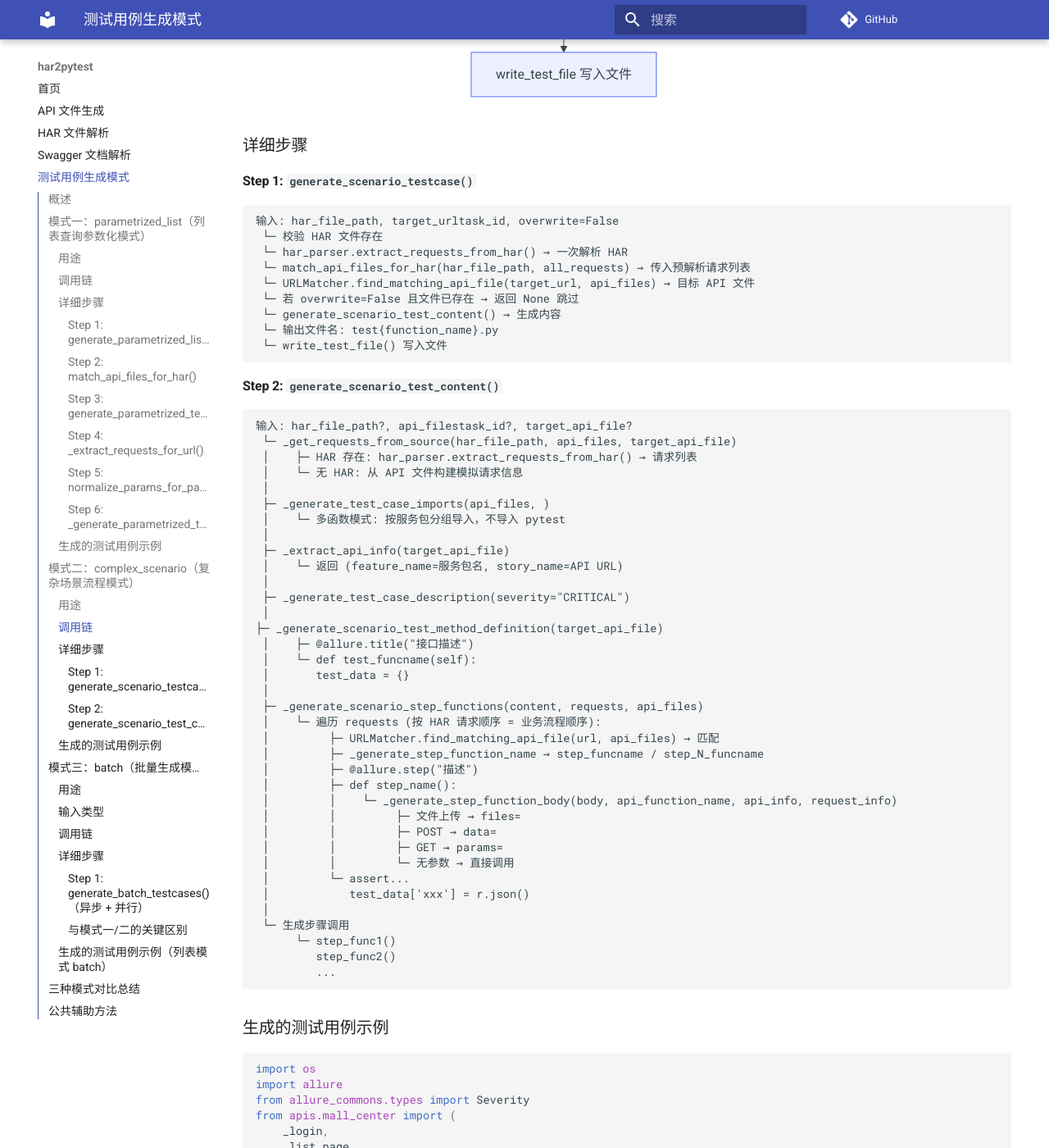
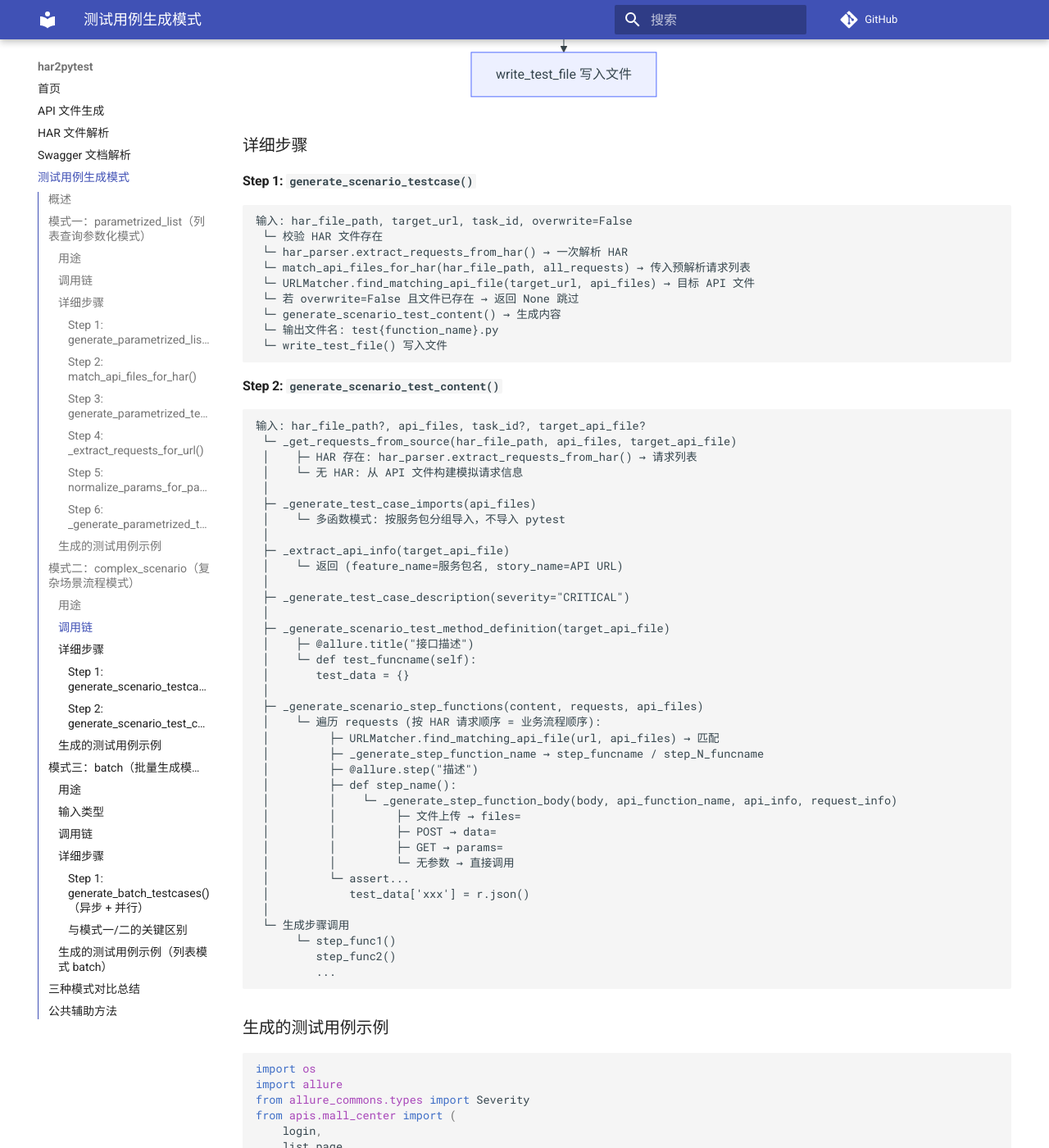
Before and after one commit to hewei198711/har2pytest, an MkDocs documentation site: the page built from docs/testcase_generation_modes.md, in a window 1280 px wide and 1400 px high, scrolled down 7602 px. Shown: the whole window at 82% size. Built offline with MkDocs 1.6.1 and Material for MkDocs 9.7.7, drawn with Linux system fonts in a browser that asks for light colours; comment, search, counter and statistics services are not loaded; some of the changed text lies outside the part shown.

````diff
--- a/docs/testcase_generation_modes.md
+++ b/docs/testcase_generation_modes.md
@@ -47,7 +47,7 @@ flowchart TD
 #### Step 1: `generate_parametrized_list_testcases()`
 
 ```
-输入: har_file_pathtask_id, target_url?, overwrite=False
+输入: har_file_path, task_id, target_url?, overwrite=False
  └─ 校验 HAR 文件存在
  └─ match_api_files_for_har() → 获取匹配的 API 文件列表
  └─ 遍历每个 api_file:
@@ -88,8 +88,8 @@ flowchart TD
  ├─ 无参数 → 返回 None
  │
  └─ [生成代码]
-      ├─ _generate_test_case_imports(单函数, )
-     ├─ _generate_test_case_description(severity="NORMAL")
+      ├─ _generate_test_case_imports(单函数)
+    ├─ _generate_test_case_description(severity="NORMAL")
      └─ _generate_parametrized_test_methods(param_items, ...)
 ```
 
@@ -146,7 +146,7 @@ flowchart TD
 import pytest
 import allure
 from allure_commons.types import Severity
-from apis.mall_center import _list_page
+from apis.mall_center import list_page
 
 @allure.severity(Severity.NORMAL)
 @allure.feature('mall_center')
@@ -161,7 +161,7 @@ class TestClass:
             "page": "1",
             "page_size": "20",
         }
-        with _list_page(params=params) as r:
+        with list_page(params=params) as r:
             assert r.status_code == 200
             data = r.json()
             assert data['code'] == 200
@@ -174,7 +174,7 @@ class TestClass:
             "page": "1",
             "page_size": "20",
         }
-        with _list_page(params=params) as r:
+        with list_page(params=params) as r:
             assert r.status_code == 200
             data = r.json()
             assert data['code'] == 200
@@ -198,9 +198,9 @@ flowchart TD
     C -->|是 或文件不存在| E[har_parser.extract_requests_from_har<br/>一次解析HAR]
     E --> F[match_api_files_for_har<br/>传入预解析请求列表]
     F --> G[URLMatcher.find_matching_api_file<br/>target_url → 定位目标API]
-    G --> H[generate_scenario_test_content<br/>har_file_path, api_filestask_id, target_api_file]
+    G --> H[generate_scenario_test_content<br/>har_file_path, api_files, task_id, target_api_file]
     H --> I[_get_requests_from_source<br/>优先HAR/回退API文件]
-    I --> J[_generate_test_case_imports<br/>多函数, ]
+    I --> J[_generate_test_case_imports<br/>多函数]
     J --> K[_extract_api_info<br/>feature_name, story_name]
     K --> L[_generate_test_case_description<br/>severity=CRITICAL]
     L --> N[_generate_scenario_test_method_definition]
@@ -214,7 +214,7 @@ flowchart TD
 #### Step 1: `generate_scenario_testcase()`
 
 ```
-输入: har_file_path, target_urltask_id, overwrite=False
+输入: har_file_path, target_url, task_id, overwrite=False
  └─ 校验 HAR 文件存在
  └─ har_parser.extract_requests_from_har() → 一次解析 HAR
  └─ match_api_files_for_har(har_file_path, all_requests) → 传入预解析请求列表
@@ -228,12 +228,12 @@ flowchart TD
 #### Step 2: `generate_scenario_test_content()`
 
 ```
-输入: har_file_path?, api_filestask_id?, target_api_file?
+输入: har_file_path?, api_files, task_id?, target_api_file?
  └─ _get_requests_from_source(har_file_path, api_files, target_api_file)
  │    ├─ HAR 存在: har_parser.extract_requests_from_har() → 请求列表
  │    └─ 无 HAR: 从 API 文件构建模拟请求信息
  │
- ├─ _generate_test_case_imports(api_files, )
+ ├─ _generate_test_case_imports(api_files)
  │    └─ 多函数模式: 按服务包分组导入，不导入 pytest
  │
  ├─ _extract_api_info(target_api_file)
@@ -241,7 +241,7 @@ flowchart TD
  │
  ├─ _generate_test_case_description(severity="CRITICAL")
  │
-├─ _generate_scenario_test_method_definition(target_api_file)
+ ├─ _generate_scenario_test_method_definition(target_api_file)
  │    ├─ @allure.title("接口描述")
  │    └─ def test_funcname(self):
  │       test_data = {}
@@ -273,9 +273,9 @@ import os
 import allure
 from allure_commons.types import Severity
 from apis.mall_center import (
-    _login,
-    _list_page,
-    _submit_order,
+    login,
+    list_page,
+    submit_order,
 )
 
 @allure.severity(Severity.CRITICAL)
@@ -292,7 +292,7 @@ class TestClass:
         @allure.step("用户登录")
         def step_login():
             data = {"username": "test", "password": "123456"}
-            with _login(data=data) as r:
+            with login(data=data) as r:
                 assert r.status_code == 200
                 data = r.json()
                 assert data['code'] == 200
@@ -301,7 +301,7 @@ class TestClass:
         @allure.step("获取商品列表")
         def step_list_page():
             params = {"page": "1", "page_size": "20"}
-            with _list_page(params=params) as r:
+            with list_page(params=params) as r:
                 assert r.status_code == 200
                 data = r.json()
                 assert data['code'] == 200
@@ -310,7 +310,7 @@ class TestClass:
         @allure.step("提交订单")
         def step_submit_order():
             data = {"product_id": test_data['product_list']['data'][0]['id']}
-            with _submit_order(data=data) as r:
+            with submit_order(data=data) as r:
                 assert r.status_code == 200
                 data = r.json()
                 assert data['code'] == 200
@@ -409,7 +409,7 @@ flowchart TD
 import pytest
 import allure
 from allure_commons.types import Severity
-from apis.mall_center import _list_page
+from apis.mall_center import list_page
 
 @allure.severity(Severity.NORMAL)
 @allure.feature('mall_center')
@@ -424,7 +424,7 @@ class TestClass:
             "page": "1",
             "page_size": "20",
         }
-        with _list_page(data=data) as r:
+        with list_page(data=data) as r:
             assert r.status_code == 200
             data = r.json()
             assert data['code'] == 200
--- a/pyproject.toml
+++ b/pyproject.toml
@@ -1,6 +1,6 @@
 [project]
 name = "har2pytest"
-version = "1.3.0"
+version = "1.3.1"
 description = "从HAR文件，Swagger接口文档自动生成API接口文件和pytest+allure测试用例"
 authors = [
     { name = "hewei", email = "hewei1987@163.com" }
````
Also changed, not shown: other parts of docs/testcase_generation_modes.md (+1 -1 lines), docs/api_file_generation.md (+4 -6 lines), docs/har_file_parsing.md (+3 -3 lines), 8 other files.
